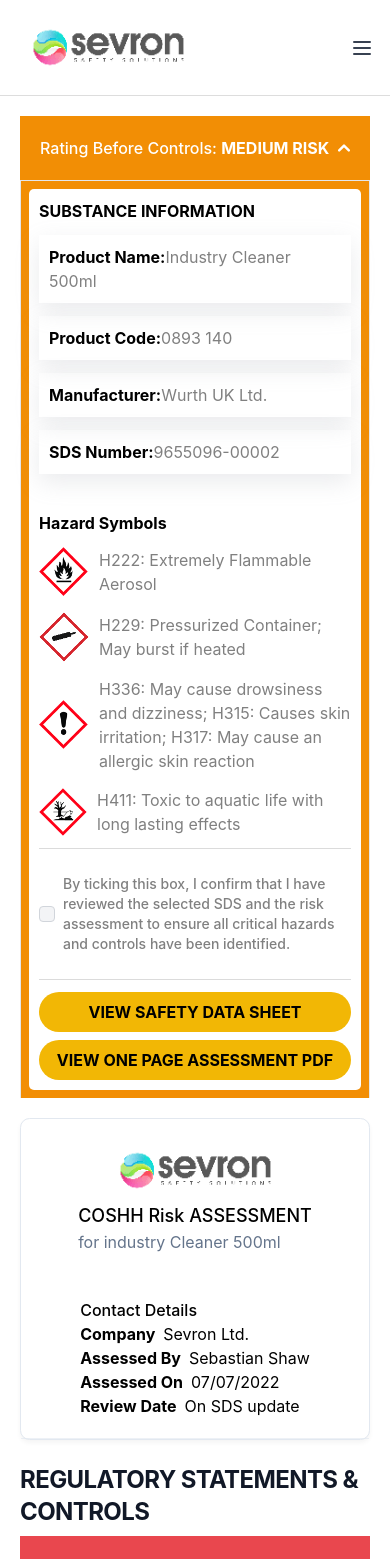
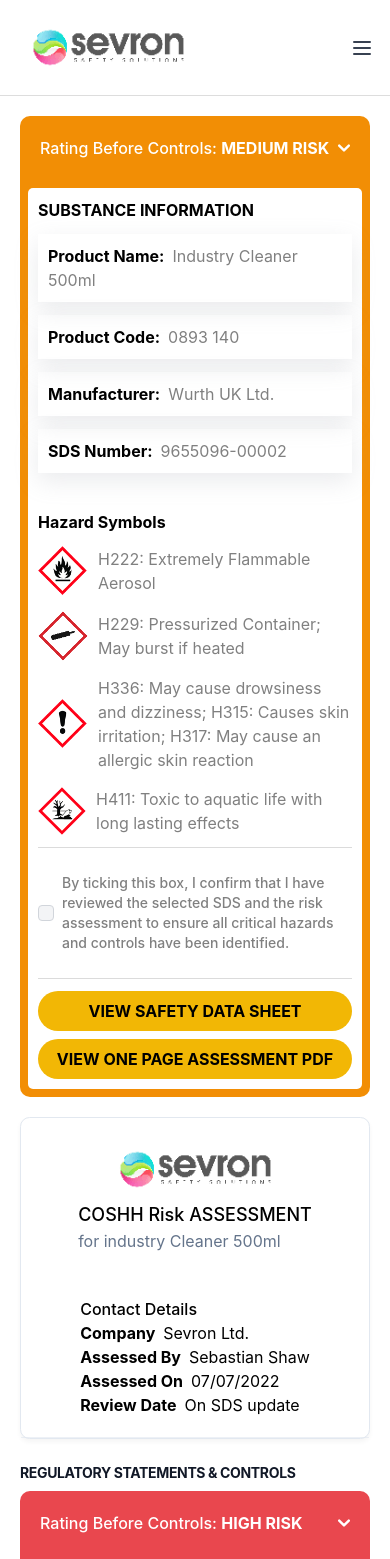
Before and after one commit to rebpacquiao/react-mobile, a React (Vite) app: page / in a window 390 px wide. Shown: the top 1559 px of the page. Built offline with nearby package versions, Linux system fonts and the light colour scheme.

Commit message:
Update styles for risk levels and add new components in App.scss and App.tsx

```diff
--- a/src/App.scss
+++ b/src/App.scss
@@ -1,5 +1,6 @@
 .medium-risk {
   background: #f28e05;
+  border-radius: 10px;
 
   h2 {
     button {
@@ -59,6 +60,7 @@
 
 .high-risk {
   background-color: #e9474e;
+  border-radius: 10px;
 
   h2 {
     button {
@@ -74,6 +76,7 @@
 
 .confirmation {
   background-color: #1099f2;
+  border-radius: 10px;
 
   h2 {
     button {
@@ -106,6 +109,7 @@
 
 .low-risk {
   background-color: #70b165;
+  border-radius: 10px;
 
   h2 {
     button {
--- a/src/components/Accordion.tsx
+++ b/src/components/Accordion.tsx
@@ -18,7 +18,7 @@
         >
           <span dangerouslySetInnerHTML={{ __html: heading }}></span>
           <svg
-            className={`w-3 h-3 rotate-${isOpen ? "0" : "180"} shrink-0`}
+            className={`w-3 h-3 ${isOpen ? "rotate-180" : "rotate-0"} shrink-0`}
             aria-hidden="true"
             xmlns="http://www.w3.org/2000/svg"
             fill="none"
@@ -35,7 +35,7 @@
         </button>
       </h2>
       <div className={`${isOpen ? "" : "hidden"}`}>
-        <div className="p-2 border border-b-0 border-gray-200 dark:border-gray-700 dark:bg-gray-900">
+        <div className="p-2">
           <div className="bg-white accordion-content">{content}</div>
         </div>
       </div>
--- a/src/components/DataSubstanceInformation.tsx
+++ b/src/components/DataSubstanceInformation.tsx
@@ -12,19 +12,19 @@
           <li key={index} className="data-item">
             <ul>
               <li>
-                <strong>Product Name:</strong>
+                <strong className="mr-2">Product Name:</strong>
                 <span className="muted-text">{item.productName}</span>
               </li>
               <li>
-                <strong>Product Code:</strong>
+                <strong className="mr-2">Product Code:</strong>
                 <span className="muted-text">{item.productCode}</span>
               </li>
               <li>
-                <strong>Manufacturer:</strong>
+                <strong className="mr-2">Manufacturer:</strong>
                 <span className="muted-text">{item.manufacturer}</span>
               </li>
               <li>
-                <strong>SDS Number:</strong>
+                <strong className="mr-2">SDS Number:</strong>
                 <span className="muted-text">{item.sdsNumber}</span>
               </li>
             </ul>
--- a/src/pages/HomePage.tsx
+++ b/src/pages/HomePage.tsx
@@ -89,7 +89,7 @@
           </div>
         ))}
         <OwnerInformation />
-        <h5 className="mt-6 mb-2 text-2xl font-bold tracking-tight text-gray-900 dark:text-white">
+        <h5 className="mt-6 mb-2 text-sm sm:text-2xl font-bold tracking-tight text-gray-900 dark:text-white">
           REGULATORY STATEMENTS & CONTROLS
         </h5>
 
```
